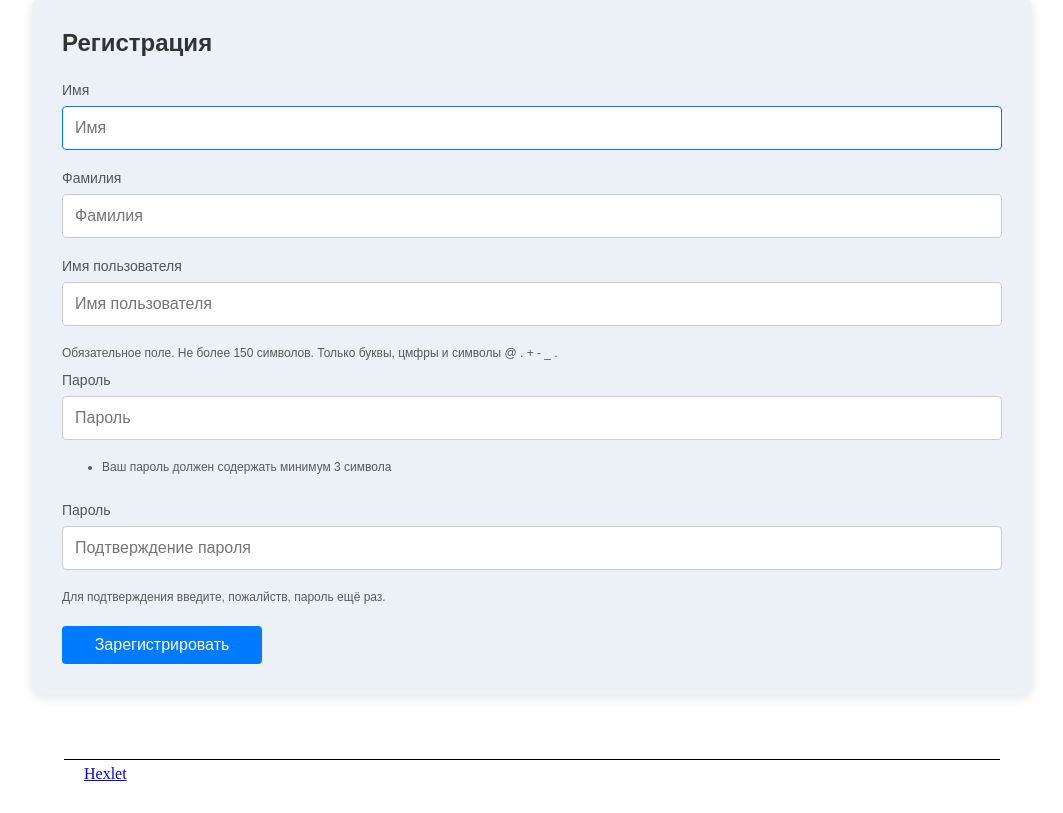
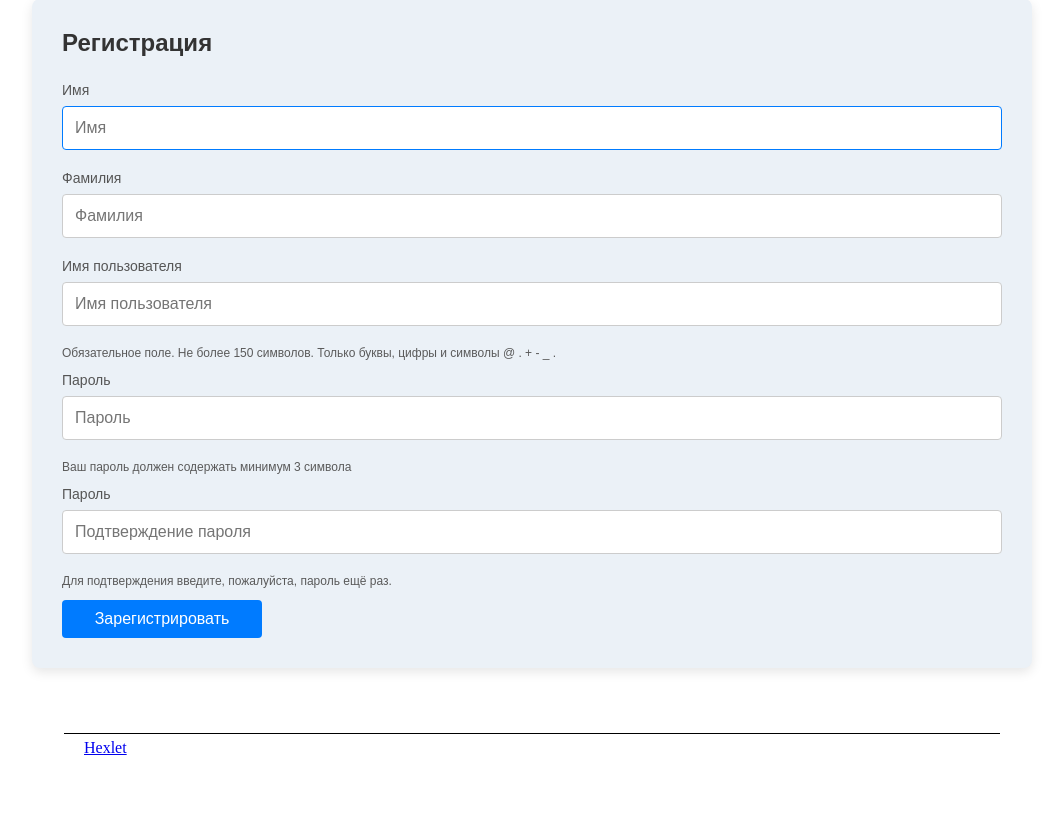
Before and after one commit to A-leks-andr/python-project-52, a Django app: page /create/ in a window 1280 px wide. Shown: the part 109-922 px from the top of the page, without its empty margins (108-1171 px from the left). After the commit the page ends 864 px from the top, so only its background shows below. Run offline with Django 5.2, Linux system fonts and the light colour scheme.

Commit message:
fixed 6 files

```diff
--- a/staticfiles_collected/login.css
+++ b/staticfiles_collected/login.css
@@ -83,6 +83,6 @@
 
 .explanation {
   font-size: 12px;
-  padding-bottom: 12px;
+  margin-bottom: 12px;
   color: #5a5a5a;
 }
--- a/task_manager/static/login.css
+++ b/task_manager/static/login.css
@@ -83,6 +83,6 @@
 
 .explanation {
   font-size: 12px;
-  padding-bottom: 12px;
+  margin-bottom: 12px;
   color: #5a5a5a;
 }
--- a/task_manager/templates/create.html
+++ b/task_manager/templates/create.html
@@ -10,6 +10,7 @@
 <div class="login-form">
   <h1>Регистрация</h1>
   <form method="post">
+    {% csrf_token %}
     <input type="hidden" name="unknown" value="gjkyfztcnm">
 
     <div class="form-group">
@@ -37,7 +38,7 @@
     </div>
 
     <div id="id_username_helptext" class="explanation">
-        Обязательное поле. Не более 150 символов. Только буквы, цмфры и символы @ . + - _ .
+        Обязательное поле. Не более 150 символов. Только буквы, цифры и символы @ . + - _ .
     </div>
 
     <div class="form-group">
@@ -46,11 +47,8 @@
       <input type="password" name="password1" autocomplete="new-password"
       id="id_username_helptext" placeholder="Пароль" required id="id_password1">
     </div>
-    <div>
-        <ul>
-            <li class="explanation"> Ваш пароль должен содержать минимум 3 символа</li>
-        </ul>
-    </div>
+
+    <div class="explanation">Ваш пароль должен содержать минимум 3 символа</div>
 
     <div class="form-group">
       <!-- Добавлен класс form-group -->
@@ -59,7 +57,7 @@
       id="id_username_helptext" placeholder="Подтверждение пароля" required id="id_password2">
     </div>
     <div id="id_password2" class="explanation">
-            Для подтверждения введите, пожалйств, пароль ещё раз.
+            Для подтверждения введите, пожалуйста, пароль ещё раз.
     </div>
 
     <!-- Заменен input на кнопку для лучшей стилизации -->
--- a/task_manager/templates/login.html
+++ b/task_manager/templates/login.html
@@ -9,6 +9,7 @@
 <div class="login-form">
   <h1>Вход</h1>
   <form method="post">
+    {% csrf_token %}
     <input type="hidden" name="unknown" value="gjkyfztcnm">
     <div class="form-group">
       <!-- Добавлен класс form-group -->
--- a/task_manager/views.py
+++ b/task_manager/views.py
@@ -18,5 +18,5 @@ class LoginView(TemplateView):
 
 
 class CreateView(TemplateView):
-    def get(self, request, *args, **rwargs):
+    def get(self, request, *args, **kwargs):
         return render(request, "create.html")
```
Also changed, not shown: 1 other file.
